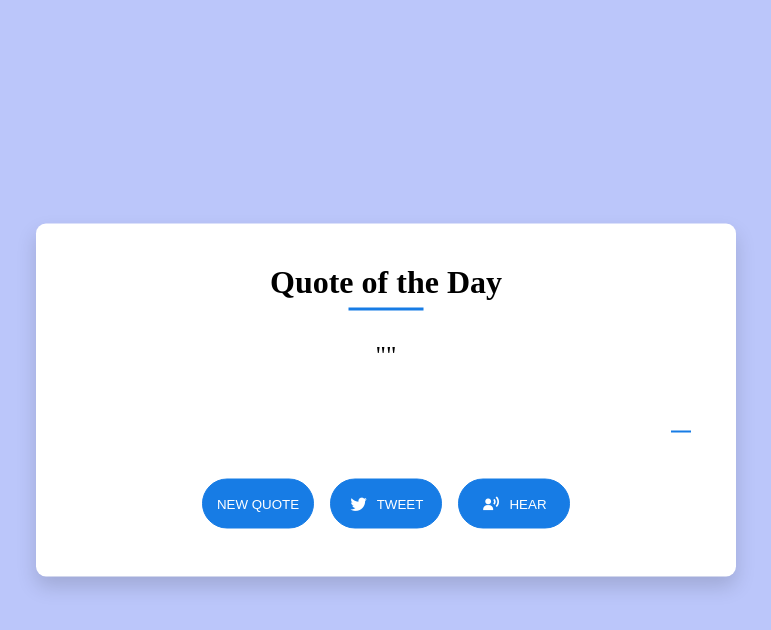
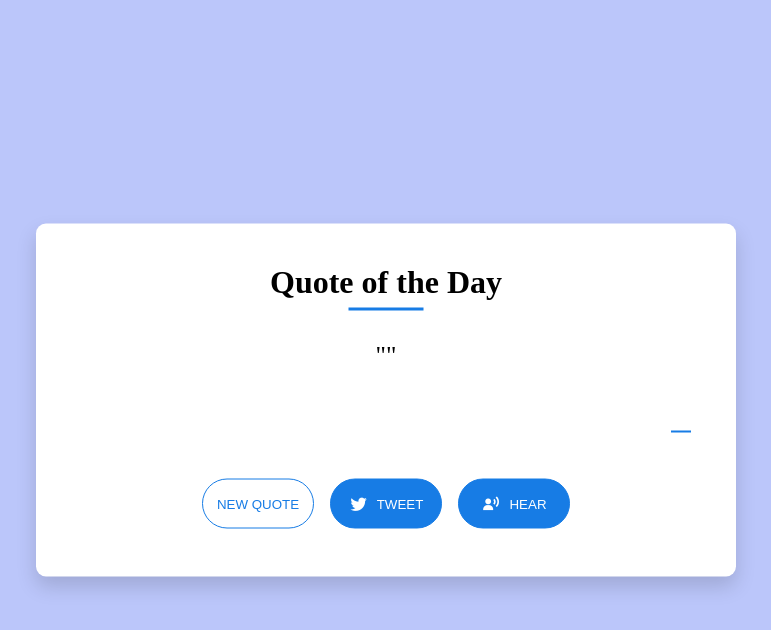
Before and after one commit to uday778/Random-quote-generator-JS, a plain HTML site: page index.html in a window 1280 px wide. In both pictures the pointer is over the button "NEW QUOTE". Shown: the whole page, without its empty margins (254-1025 px from the left). Drawn offline with nearby package versions, Linux system fonts and the light colour scheme; no server answers.

Commit message:
added hover effect to buttons

```diff
--- a/main.js
+++ b/main.js
@@ -16,9 +16,7 @@ function tweet(){
     window.open("https://twitter.com/intent/tweet?text= " + quote.innerHTML, + "---by" , + author.innerHTML);
 }
 
-
-
 soundbtn.addEventListener('click',()=>{
     let utterance = new SpeechSynthesisUtterance(`${quote.innerHTML}, "${author.innerHTML}"`);
     speechSynthesis.speak(utterance);
-})
+});
--- a/style.css
+++ b/style.css
@@ -76,9 +76,13 @@ body{
     cursor: pointer;
     margin: 0.5rem;
 }
+.quote-box button:hover{
+    background: #fff;
+    color:rgb(23, 124, 229) ;
+}
 .quote-box button i{
     font-size: 20px;
-    background: transparent;
+
     margin-right: 8px;
 }
 @media only screen and (max-width:710px){
```
Also changed, not shown: index.html (+0 -4 lines).
